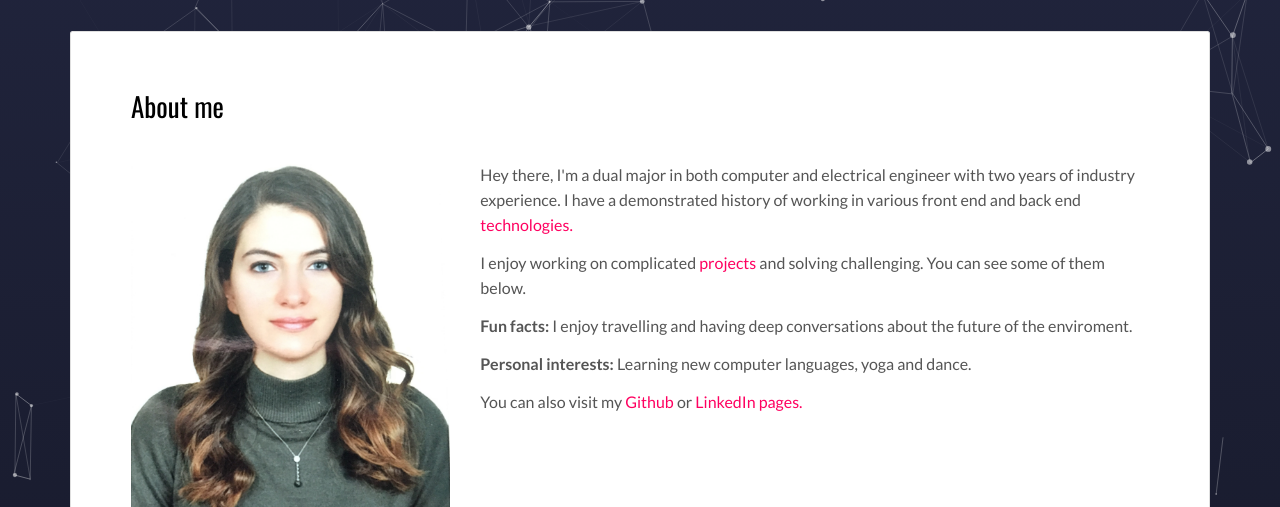
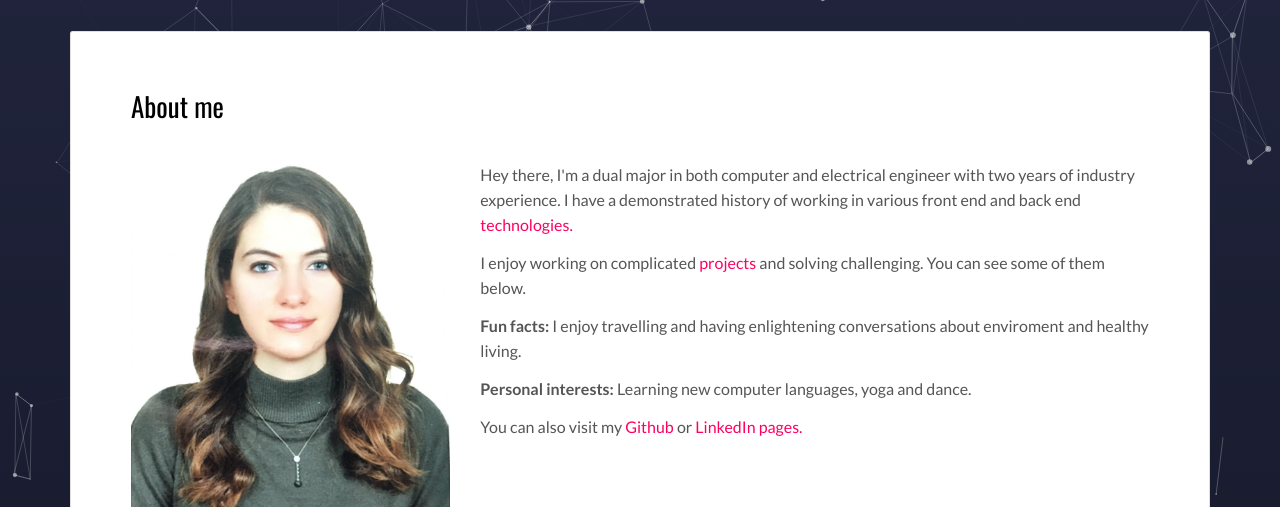
Before and after one commit to ashleyasli/ashleyasli.portfolio, a plain HTML site: page index.html in a window 1280 px wide. Shown: the part 293-800 px from the top of the page. Drawn offline with nearby package versions, Linux system fonts and the light colour scheme.

Commit message:
updating about part

```diff
--- a/index.html
+++ b/index.html
@@ -75,7 +75,7 @@
                 <div class="col-md-8">
                 <p>Hey there, I'm a dual major in both computer and electrical engineer with two years of industry experience. I have a demonstrated history of working in various front end and back end <a href="#technologies">technologies.</a></p>
                 <p>I enjoy working on complicated <a href ="#projects">projects</a> and solving challenging. You can see some of them below. </p>
-                <p><strong>Fun facts:</strong> I enjoy travelling and having deep conversations about the future of the enviroment. <p><strong>Personal interests:</strong> Learning new computer languages, yoga and dance.
+                <p><strong>Fun facts:</strong> I enjoy travelling and having enlightening conversations about enviroment and healthy living. <p><strong>Personal interests:</strong> Learning new computer languages, yoga and dance.
                 <p>You can also visit my <a href="https://github.com/ashleyasli"target="_blank">Github</a> or <a href="https://www.linkedin.com/in/aslihan-saylik-ashley-b5a477b4/"target="_blank">LinkedIn pages.</a></p>
 
                 </div>
```
